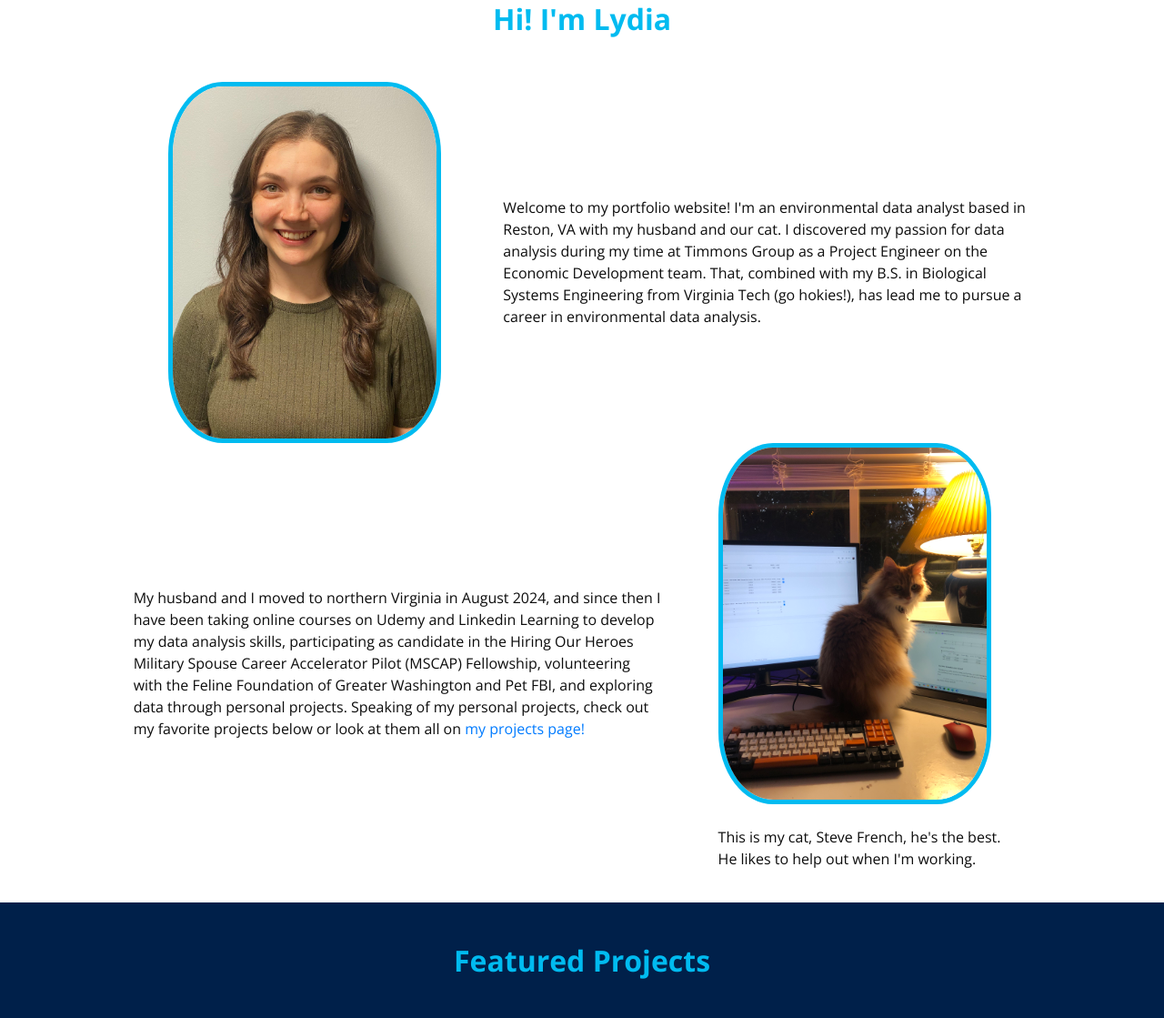
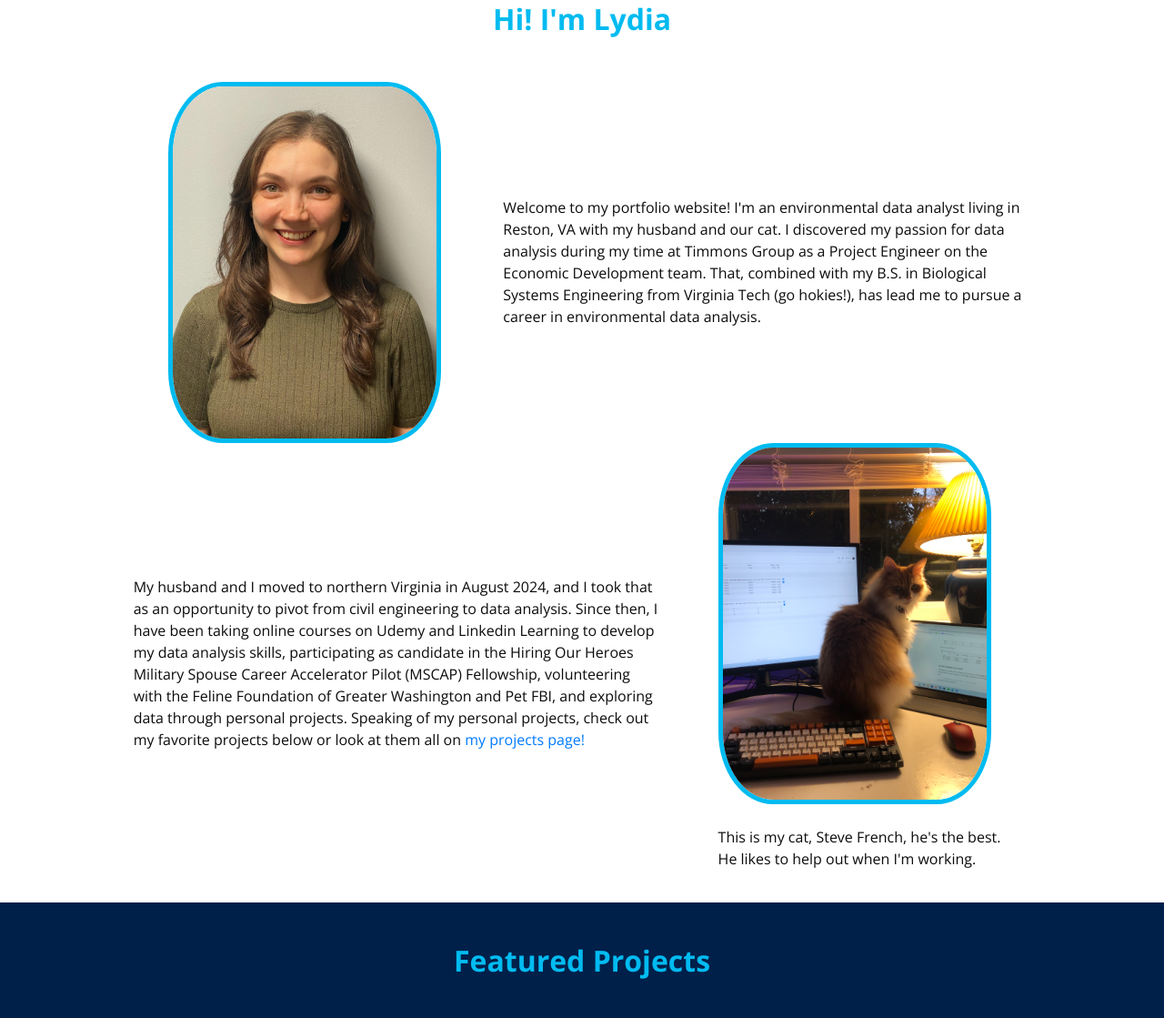
Before and after one commit to lydsk22/PortfolioWebsite, a Flask app: page / in a window 1280 px wide. Shown: the part 119-1238 px from the top of the page at 91% size. Run offline with Flask 3, Linux system fonts and the light colour scheme; data that the repository does not hold is empty; some libraries are stand-ins or nearby versions.

Commit message:
update about section

```diff
--- a/about.txt
+++ b/about.txt
@@ -1,8 +1,8 @@
-Welcome to my portfolio website! I'm an environmental data analyst based in Reston, VA with my husband and our cat. I discovered my passion for data analysis
+Welcome to my portfolio website! I'm an environmental data analyst living in Reston, VA with my husband and our cat. I discovered my passion for data analysis
 during my time at Timmons Group as a Project Engineer on the Economic Development team. That, combined with my B.S. in Biological Systems
 Engineering from Virginia Tech (go hokies!), has lead me to pursue a career in environmental data analysis.
 
-CHUNKMy husband and I moved to northern Virginia in August 2024, and since then I have been taking online courses on Udemy and Linkedin Learning
-to develop my data analysis skills, participating as candidate in the Hiring Our Heroes Military Spouse Career Accelerator Pilot (MSCAP) Fellowship,
-volunteering with the Feline Foundation of Greater Washington and Pet FBI, and exploring data through personal projects. Speaking of my personal projects,
-check out my favorite projects below or look at them all on
+CHUNKMy husband and I moved to northern Virginia in August 2024, and I took that as an opportunity to pivot from civil engineering to data analysis.
+Since then I have been taking online courses on Udemy and Linkedin Learning to develop my data analysis skills, participating as candidate in the
+Hiring Our Heroes Military Spouse Career Accelerator Pilot (MSCAP) Fellowship, volunteering with the Feline Foundation of Greater Washington and Pet FBI,
+and exploring data through personal projects. Speaking of my personal projects, check out my favorite projects below or look at them all on
--- a/static/css/style.css
+++ b/static/css/style.css
@@ -660,8 +660,6 @@ a:focus {
   margin: 10px;
 }
 
-
-
 .project_section .project_container .box  h4 {
   color: #ffffff;
   position: relative;
@@ -698,6 +696,22 @@ a:focus {
 .project_section .project_container .mb-3 .form-label{
   margin: 10px 0 0px 0;
 
+}
+
+.project_section .detail-box a {
+  display: inline-block;
+  padding: 10px 45px;
+  background-color: #00bbf0;
+  color: #ffffff;
+  border-radius: 0px;
+  -webkit-transition: all 0.3s;
+  transition: all 0.3s;
+  border: none;
+  margin-top: 15px;
+}
+
+.about_section .detail-box a:hover {
+  background-color: #007fa4;
 }
 
 /* end project section*/
--- a/templates/index.html
+++ b/templates/index.html
@@ -8,24 +8,22 @@
     {% include "navbar.html" %}
 </div>
 <div class="row justify-content-md-center">
+    <!--left area-->
     <div class="col col-lg-3">
+    </div>
 
-    </div>
+    <!--main / central area-->
     <div class="col-md-auto">
+
         <!-- about section -->
-
         <section class="about_section layout_padding">
             <div class="heading_container heading_center">
                 <h2>
                     <span>Hi! I'm Lydia</span>
                 </h2>
-
             </div>
 
-            {% for chunk in about_text%}
-
             <div class="row justify-content-md-center">
-                {% if loop.index0 % 2 == 0 %}
                 <div class="col-md-4">
                     <div class="img-box">
                         <img src="static/images/me.jpg" alt="Lydia Kidwell's headshot">
@@ -34,15 +32,23 @@
                 <div class="col-md-6">
                     <div class="detail-box">
                         <p>
-                            {{chunk}}
+                            Welcome to my portfolio website! I'm an environmental data analyst living in Reston, VA with
+                            my husband and our cat. I discovered my passion for data analysis
+                            during my time at Timmons Group as a Project Engineer on the Economic Development team.
+                            That, combined with my B.S. in Biological Systems
+                            Engineering from Virginia Tech (go hokies!), has lead me to pursue a career in environmental
+                            data analysis.
+
                         </p>
                     </div>
                 </div>
-                {% else %}
                 <div class="col-md-6">
                     <div class="detail-box">
                         <p>
-                            {{chunk}}
+                            My husband and I moved to northern Virginia in August 2024, and I took that as an opportunity to pivot from civil engineering to data analysis.
+                            Since then, I have been taking online courses on Udemy and Linkedin Learning to develop my data analysis skills, participating as candidate in the
+                            Hiring Our Heroes Military Spouse Career Accelerator Pilot (MSCAP) Fellowship, volunteering with the Feline Foundation of Greater Washington and Pet FBI,
+                            and exploring data through personal projects. Speaking of my personal projects, check out my favorite projects below or look at them all on
                             <a href="lydiak22.pythonanywhere.com/projects">my projects page!</a>
                         </p>
                     </div>
@@ -55,14 +61,9 @@
                                 I'm working.
                             </figcaption>
                         </figure>
-
                     </div>
                 </div>
-                {% endif %}
             </div>
-
-            {% endfor %}
-
         </section>
 
         <!-- end about section -->
@@ -117,13 +118,10 @@
                                         {% endif %}
                                     </p>
                                 </div>
-
-
                             </div>
                         </div>
-                {%endif%}
+                        {% endif %}
                         {% endfor %}
-
                     </div>
                 </div>
             </div>
@@ -133,9 +131,11 @@
         <!-- end project section -->
 
     </div>
+
+    <!--right space-->
     <div class="col col-lg-3">
+    </div>
 
-    </div>
 </div>
 <!--footer-->
 {% include "footer.html" %}
```
Lines whose indentation alone changed are shown as unchanged.
